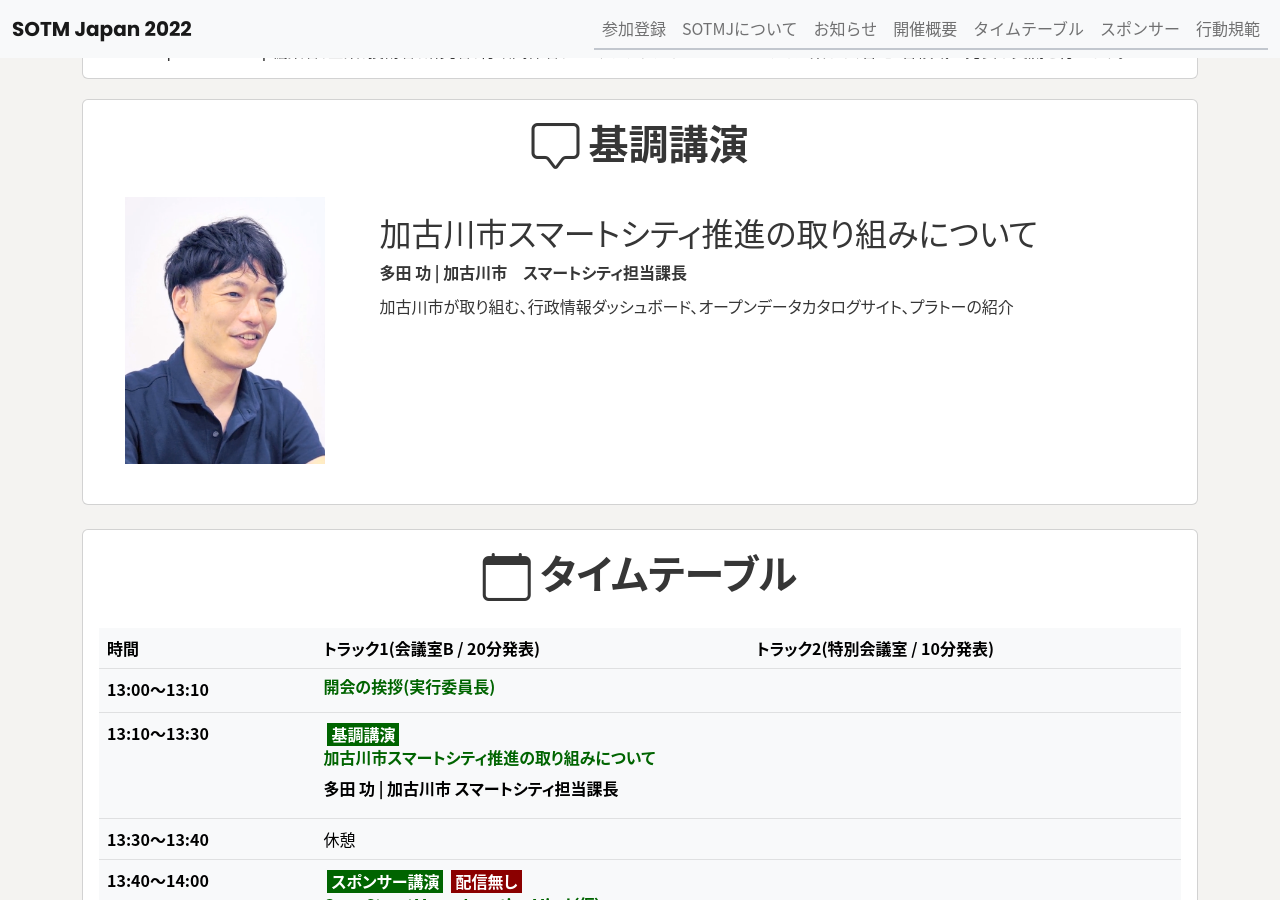
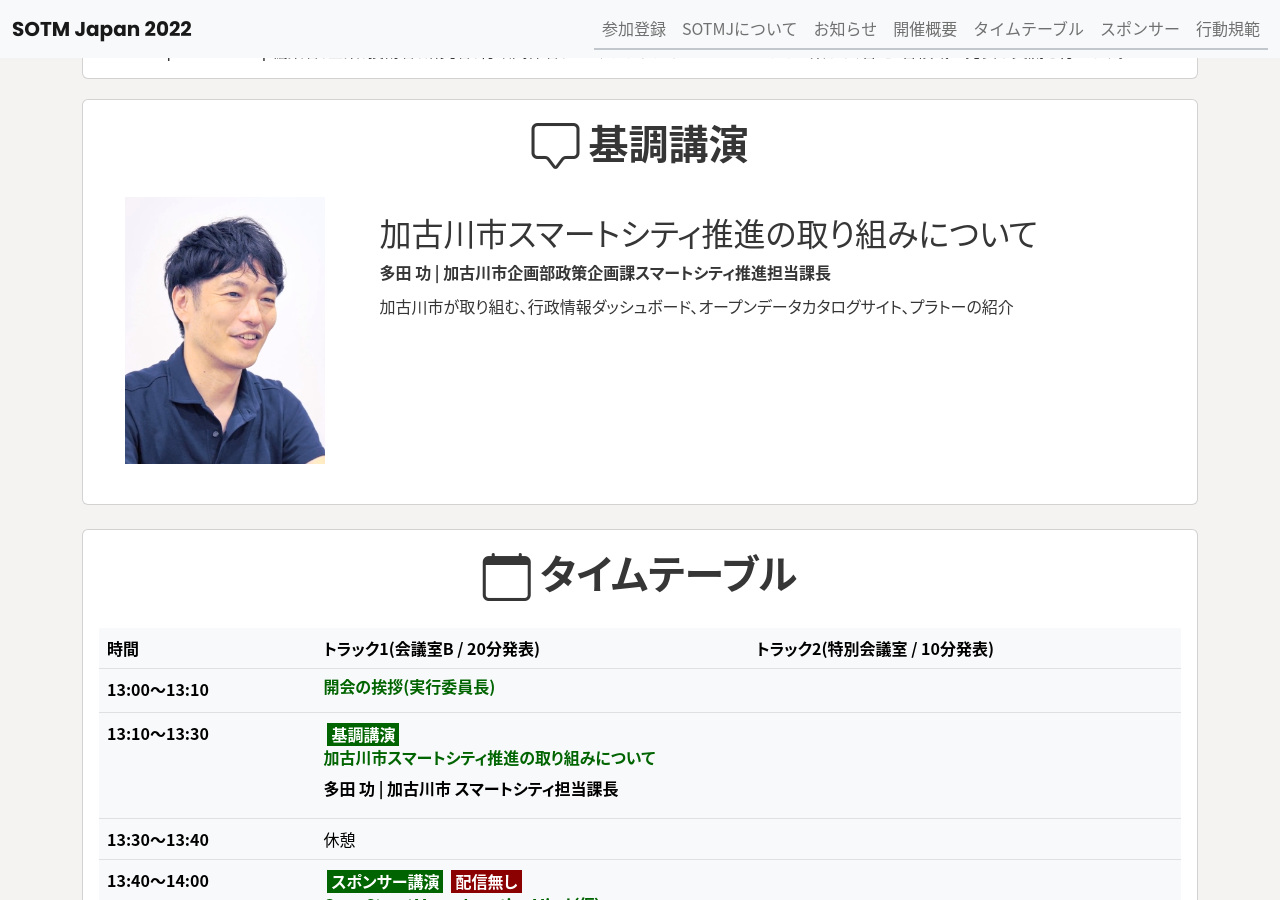
Before and after one commit to osmfj/sotmjp2022, a Jekyll site: the page built from index.md, in a window 1280 px wide and 900 px high, scrolled down 1576 px. Built offline with Jekyll 4.4.1, drawn with Linux system fonts in a browser that asks for light colours; comment, search, counter and statistics services are not loaded.

Commit message:
update speaker's position

```diff
--- a/_data/talks.yml
+++ b/_data/talks.yml
@@ -1,6 +1,6 @@
 - talk: 基調講演
   title: 加古川市スマートシティ推進の取り組みについて
   name: 多田 功
-  position: 加古川市　スマートシティ担当課長
+  position: 加古川市企画部政策企画課スマートシティ推進担当課長
   img:  tada.png
   description: 加古川市が取り組む、行政情報ダッシュボード、オープンデータカタログサイト、プラトーの紹介
```
